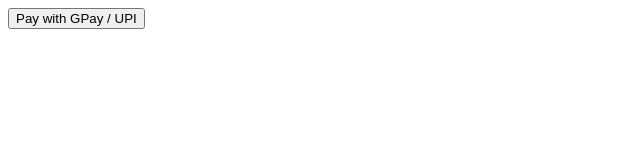
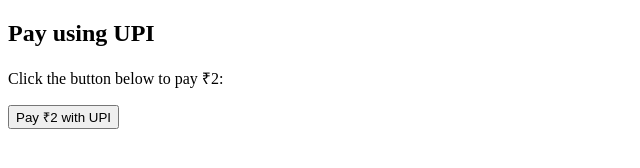
Before and after one commit to syed-nazeem/Naz-Cart, a plain HTML site: page cart.html in a window 1280 px wide. Shown: the whole page, without its empty margins (0-640 px from the left). Drawn offline with Linux system fonts and the light colour scheme.

Commit message:
Update cart.html

```diff
--- a/cart.html
+++ b/cart.html
@@ -1,37 +1,16 @@
-<!-- Razorpay Script -->
-<script src="https://checkout.razorpay.com/v1/checkout.js"></script>
+<!DOCTYPE html>
+<html lang="en">
+<head>
+  <meta charset="UTF-8">
+  <title>UPI Payment - Naz-Cart</title>
+</head>
+<body>
+  <h2>Pay using UPI</h2>
+  <p>Click the button below to pay ₹2:</p>
 
-<script>
-  function payNow() {
-    var options = {
-      "key": "YOUR_KEY_ID", // Replace this with your Razorpay Test Key ID
-      "amount": "129800", // ₹1298 in paise
-      "currency": "INR",
-      "name": "Naz-Cart",
-      "description": "Order Payment",
-      "image": "https://via.placeholder.com/100", // optional logo
-      "handler": function (response){
-        alert("Payment Successful!\nPayment ID: " + response.razorpay_payment_id);
-      },
-      "prefill": {
-        "name": "Syed Nazeem",
-        "email": "you@example.com",
-        "contact": "9999999999"
-      },
-      "theme": {
-        "color": "#f06292"
-      },
-      "method": {
-        "upi": true,
-        "card": true,
-        "netbanking": true,
-        "wallet": true
-      }
-    };
-    var rzp1 = new Razorpay(options);
-    rzp1.open();
-  }
-</script>
-
-<!-- Update your checkout button -->
-<button onclick="payNow()">Pay with GPay / UPI</button>
+  <!-- UPI Payment Button (Replace UPI ID below) -->
+  <a href="upi://pay?pa=nazeemsuhaib1-1@okicici&pn=Syed%20Nazeem&am=2&cu=INR&tn=Naz-Cart%20Payment" target="_blank">
+    <button>Pay ₹2 with UPI</button>
+  </a>
+</body>
+</html>
```
